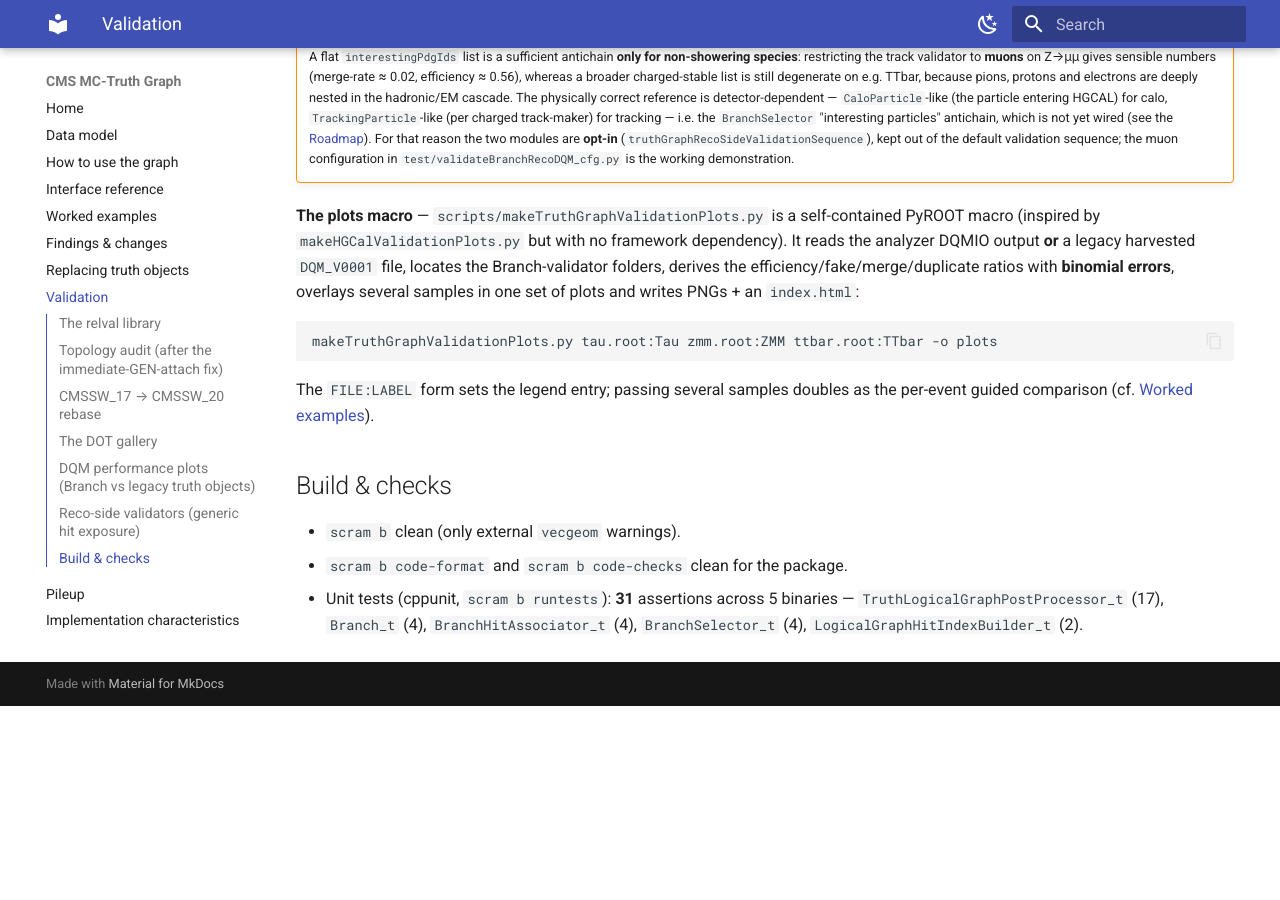
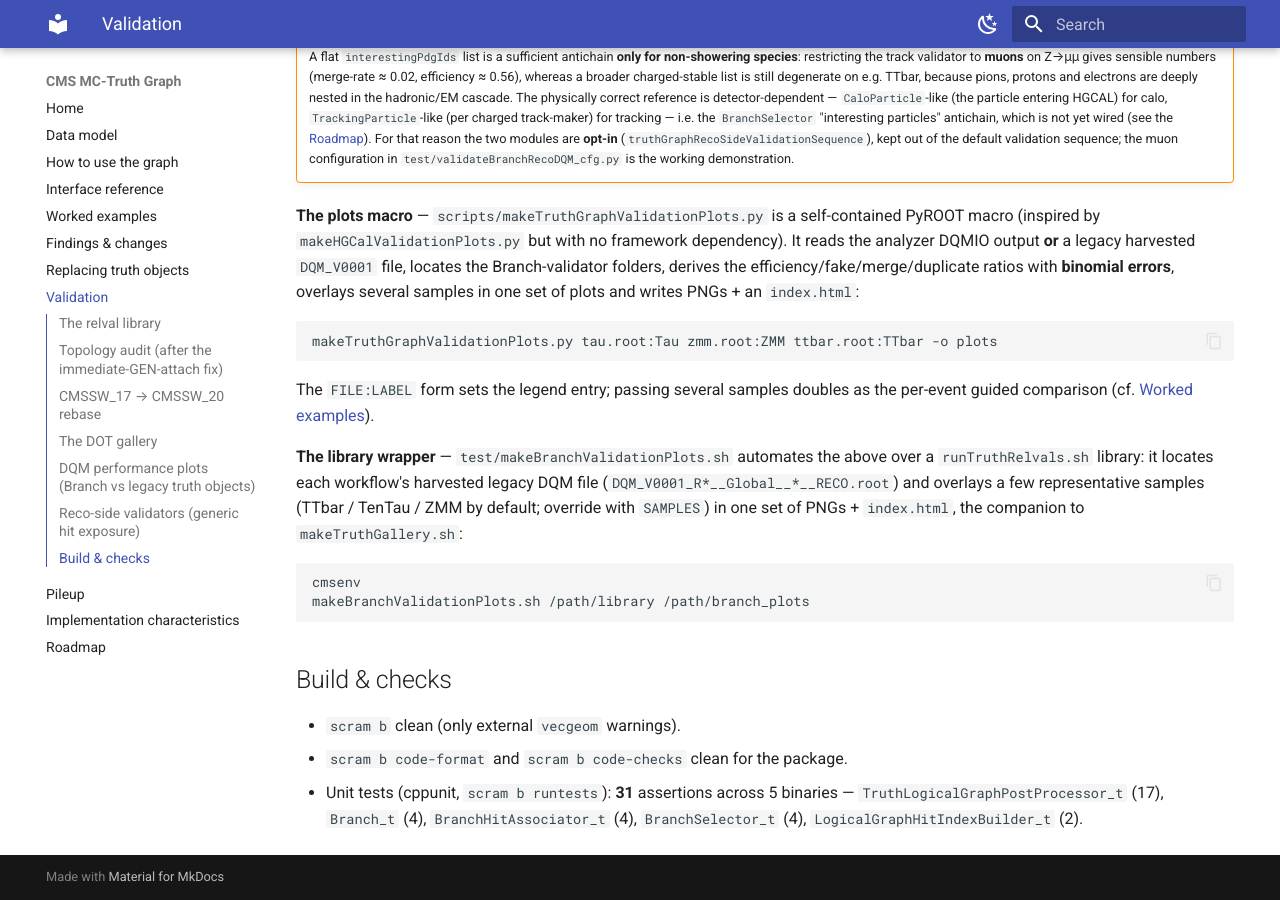
Before and after one commit to felicepantaleo/cms-truth-docs, an MkDocs documentation site: the page built from docs/validation.md, in a window 1280 px wide and 900 px high, scrolled down 3797 px. Built offline with MkDocs 1.6.1 and Material for MkDocs 9.7.7, drawn with Linux system fonts in a browser that asks for light colours; before the commit the page ends 4503 px from its top, so only the background shows below that.

Commit message:
docs: document the makeBranchValidationPlots.sh library wrapper

````diff
--- a/docs/validation.md
+++ b/docs/validation.md
@@ -193,6 +193,17 @@
 The `FILE:LABEL` form sets the legend entry; passing several samples doubles as the
 per-event guided comparison (cf. [Worked examples](examples.md)).
 
+**The library wrapper** — `test/makeBranchValidationPlots.sh` automates the above
+over a `runTruthRelvals.sh` library: it locates each workflow's harvested legacy
+DQM file (`DQM_V0001_R*__Global__*__RECO.root`) and overlays a few representative
+samples (TTbar / TenTau / ZMM by default; override with `SAMPLES`) in one set of
+PNGs + `index.html`, the companion to `makeTruthGallery.sh`:
+
+```bash
+cmsenv
+makeBranchValidationPlots.sh /path/library /path/branch_plots
+```
+
 ## Build & checks
 
 - `scram b` clean (only external `vecgeom` warnings).
````
